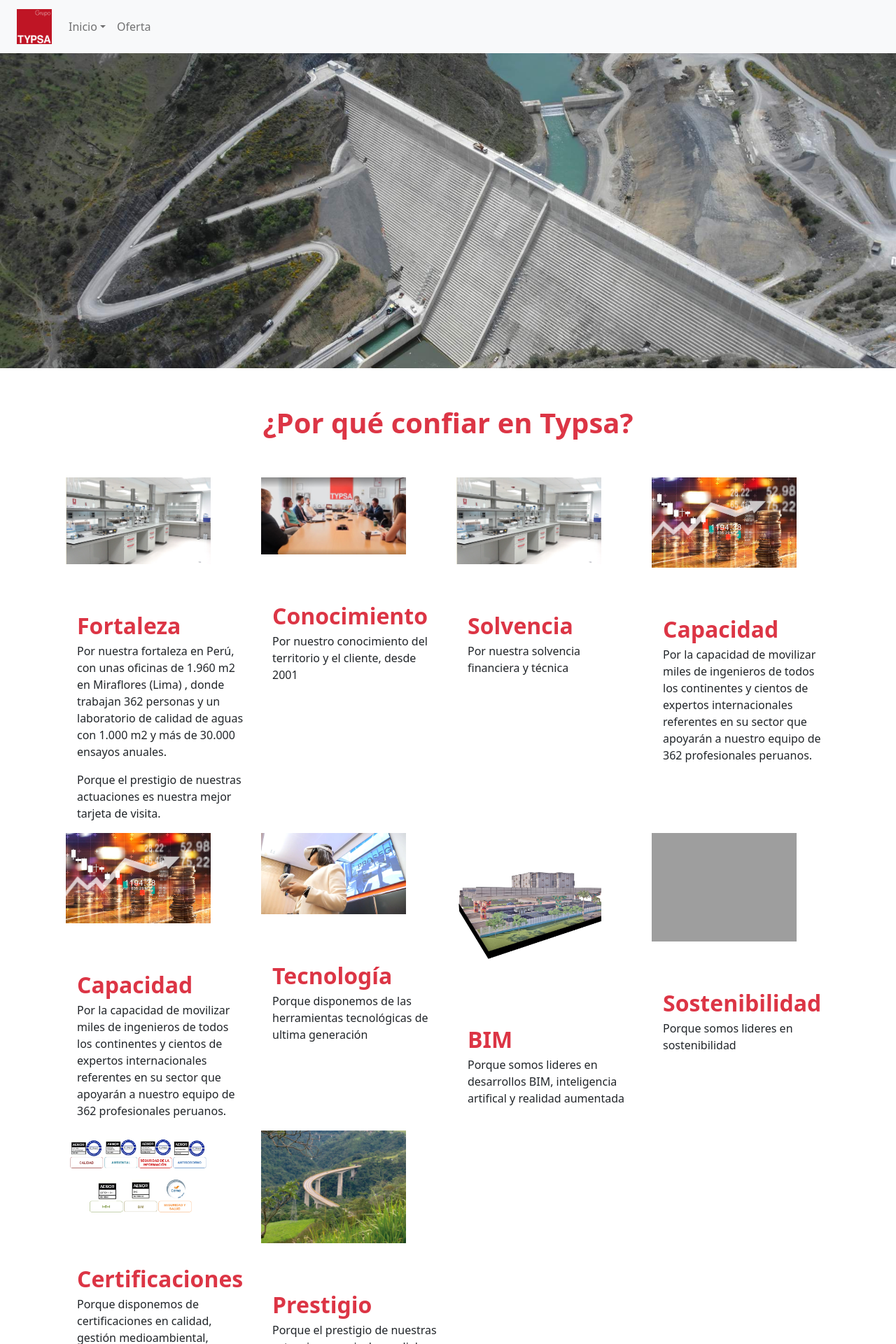
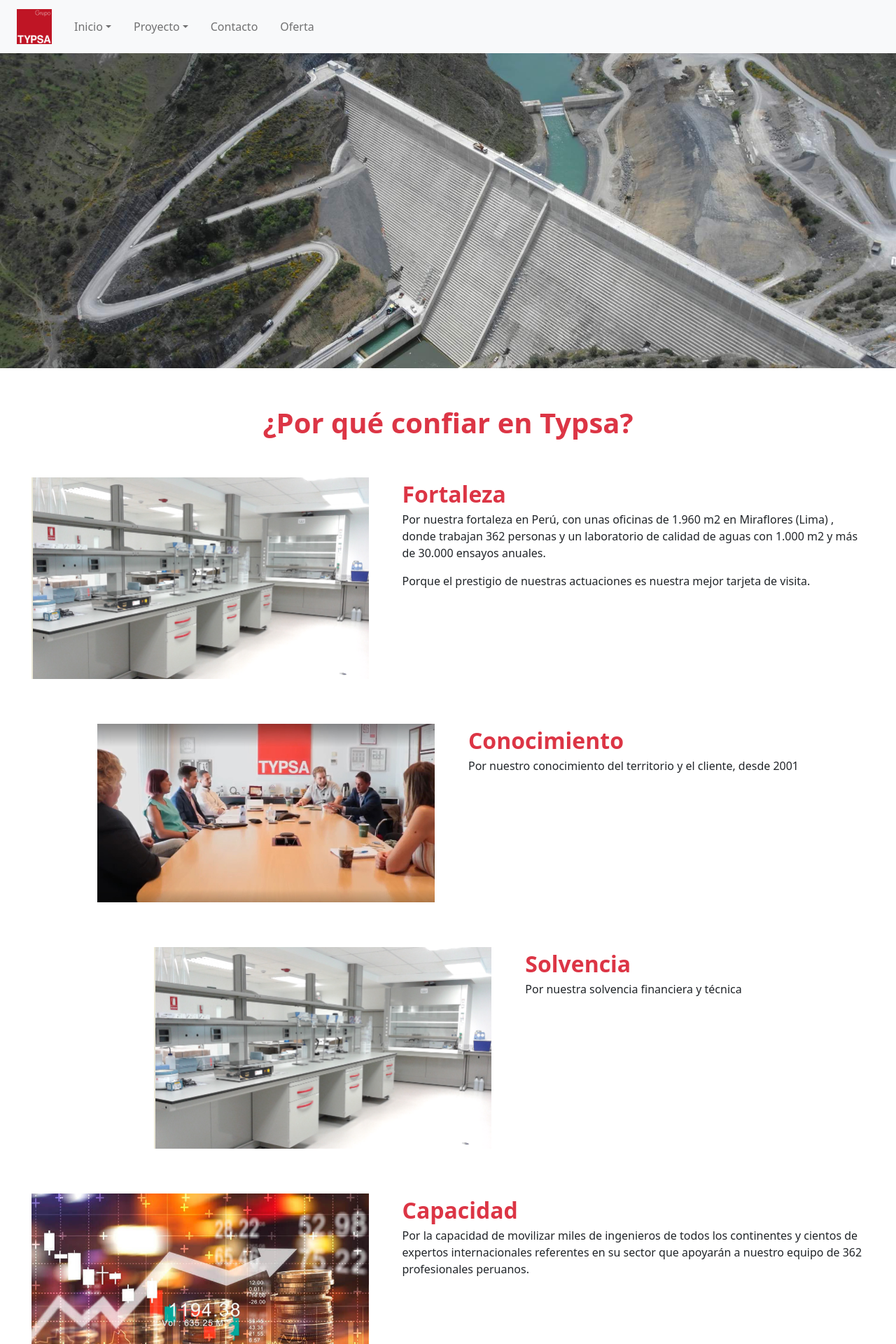
Before and after one commit to WilliamCipriani/typsa-web, a Next.js app: page /confiar-typsa in a window 1280 px wide. Shown: the top 1920 px of the page at 70% size. Built offline with nearby package versions, Linux system fonts and the light colour scheme; grey boxes are pictures that could not be loaded.

Commit message:
actualizacion

```diff
--- a/src/components/head-login/index.js
+++ b/src/components/head-login/index.js
@@ -19,7 +19,7 @@
         localStorage.removeItem('id');
         localStorage.removeItem('ally-supports-cache');
         // then redirect to login page
-        router.push('/index');
+        router.push('/');
     }
 
     useEffect(() => {
--- a/src/components/head/index.js
+++ b/src/components/head/index.js
@@ -17,8 +17,8 @@
             </Navbar.Brand>
             <Navbar.Toggle aria-controls="basic-navbar-nav" />
             <Navbar.Collapse id="basic-navbar-nav" className="justify-content-end">
-            <Nav className="me-auto ">
-              <NavDropdown title="Inicio" id="basic-nav-dropdown">
+            <Nav className="me-auto d-flex">
+              <NavDropdown title="Inicio"  id="basic-nav-dropdown" className='mx-2'>
                 <NavDropdown.Item href="/quienes-somos">Quiénes somos</NavDropdown.Item>
                 <NavDropdown.Item href="/confiar-typsa">Confiar en TYPSA</NavDropdown.Item>
                 <NavDropdown.Item href="/typsa-peru">TYPSA - PERÚ</NavDropdown.Item>
@@ -26,7 +26,16 @@
                 <NavDropdown.Item href="/capacidad">Capacidades Digitales</NavDropdown.Item>
               </NavDropdown>
 
-              <Nav.Link href="/login" className="btn border-0">
+              <NavDropdown title="Proyecto"  id="basic-nav-dropdown" className='mx-2'>
+                <NavDropdown.Item href="/quienes-somos">Chiclayo</NavDropdown.Item>
+              </NavDropdown>
+
+
+              <Nav.Link href="/contacto" className='mx-2' >
+                Contacto
+              </Nav.Link>
+
+              <Nav.Link href="/login" className='mx-2'>
                 Oferta
               </Nav.Link>
 
--- a/src/pages/_app.js
+++ b/src/pages/_app.js
@@ -2,6 +2,8 @@
 import "bootstrap/dist/css/bootstrap.min.css";
 import Head from "next/head";
 import { useEffect } from "react";
+import "react-responsive-carousel/lib/styles/carousel.min.css";
+
 
 export default function App({ Component, pageProps }) {
 
--- a/src/pages/confiar-typsa/index.js
+++ b/src/pages/confiar-typsa/index.js
@@ -20,51 +20,47 @@
           ¿Por qué confiar en Typsa?
       </div>
 
-      <div className='container'>
-        <div className='row'>
+      <div className='container-fluid p-0 mt-4'>
 
 
-
-        <div className="col-md-3 d-flex d-flex flex-column align-items-center">
-          <div className="d-flex justify-content-center text-center mb-5 me-5">
+        <div className="d-flex justify-content-center text-center mt-5 flex-column flex-lg-row">
+          <div className="d-flex justify-content-center  mb-3">
             <Image className='img-fluid' src='/imagen/consorcio/d95d517f045f91b97baaaec244442a4b.jpg' width={482} height={260} alt="Fundación-Grupo-TYPSA"/>
           </div>
-          <div className="ms-3 mt-3 text-start" style={{maxWidth: '661px'}}>
+          <div className="text-start ms-5 " style={{maxWidth: '661px'}}>
             <spam className="text-danger fs-2 fw-bolder">Fortaleza</spam>
             <p>Por nuestra fortaleza en Perú, con unas oficinas de 1.960 m2 en Miraflores (Lima) , donde trabajan 362 personas y  un laboratorio de calidad de aguas con 1.000 m2 y más de 30.000 ensayos anuales.</p>
             <p>Porque el prestigio de nuestras actuaciones es nuestra mejor tarjeta de visita.</p>
           </div>
-
-
         </div>
 
-        <div className="col-md-3 d-flex d-flex flex-column align-items-center">
-          <div className="d-flex justify-content-center text-center mb-5 me-5">
+        <div className="d-flex justify-content-center text-center mt-5 flex-column flex-lg-row">
+          <div className="d-flex justify-content-center  mb-3">
             <Image className='img-fluid'  src='/imagen/consorcio/49ef68551dd87726985fbd51a92437fa.jpg' width={482} height={260} alt="Fundación-Grupo-TYPSA"/>
           </div>
-          <div className="ms-3 mt-3 text-start" style={{maxWidth: '661px'}}>
+          <div className="text-start ms-5 " style={{maxWidth: '661px'}}>
             <spam className="text-danger fs-2 fw-bolder">Conocimiento</spam>
             <p>Por nuestro conocimiento del territorio  y el cliente, desde 2001</p>
           </div>
 
 
         </div>
-        <div className="col-md-3 d-flex d-flex flex-column align-items-center">
-          <div className="d-flex justify-content-center text-center mb-5 me-5">
+        <div className="d-flex justify-content-center text-center mt-5 flex-column flex-lg-row">
+          <div className="d-flex justify-content-center  mb-3">
             <Image className='img-fluid' src='/imagen/consorcio/d95d517f045f91b97baaaec244442a4b.jpg' width={482} height={260} alt="Fundación-Grupo-TYPSA"/>
           </div>
-          <div className="ms-3 mt-3 text-start" style={{maxWidth: '661px'}}>
+          <div className="text-start ms-5" style={{maxWidth: '661px'}}>
             <spam className="text-danger fs-2 fw-bolder">Solvencia</spam>
             <p>Por nuestra solvencia financiera y técnica</p>
           </div>
 
 
         </div>
-        <div className="col-md-3 d-flex d-flex flex-column align-items-center">
-          <div className="d-flex justify-content-center text-center mb-5 me-5">
+        <div className="d-flex justify-content-center text-center mt-5 flex-column flex-lg-row">
+          <div className="d-flex justify-content-center  mb-3">
             <Image  className='img-fluid' src='/imagen/consorcio/68212f7bd77b3da81490014f1c203b57.jpg' width={482} height={260} alt="Fundación-Grupo-TYPSA"/>
           </div>
-          <div  className="ms-3 mt-3 text-start" style={{maxWidth: '661px'}}>
+          <div  className="text-start ms-5" style={{maxWidth: '661px'}}>
             <spam className="text-danger fs-2 fw-bolder">Capacidad</spam>
             <p>Por la capacidad de movilizar miles de ingenieros de todos los continentes y cientos de expertos internacionales referentes en su sector que apoyarán a nuestro equipo de 362 profesionales peruanos.</p>
           </div>
@@ -72,11 +68,11 @@
 
         </div>
 
-        <div className="col-md-3 d-flex d-flex flex-column align-items-center">
-          <div className="d-flex justify-content-center text-center mb-5 me-5">
+        <div className="d-flex justify-content-center text-center mt-5 flex-column flex-lg-row">
+          <div className="d-flex justify-content-center  mb-3">
             <Image  className='img-fluid' src='/imagen/consorcio/68212f7bd77b3da81490014f1c203b57.jpg' width={482} height={260} alt="Fundación-Grupo-TYPSA"/>
           </div>
-          <div  className="ms-3 mt-3 text-start" style={{maxWidth: '661px'}}>
+          <div  className="text-start ms-5" style={{maxWidth: '661px'}}>
             <spam className="text-danger fs-2 fw-bolder">Capacidad</spam>
             <p>Por la capacidad de movilizar miles de ingenieros de todos los continentes y cientos de expertos internacionales referentes en su sector que apoyarán a nuestro equipo de 362 profesionales peruanos.</p>
           </div>
@@ -84,64 +80,61 @@
 
         </div>
 
-        <div  className="col-md-3 d-flex d-flex flex-column align-items-center">
-          <div className="d-flex justify-content-center text-center mb-5 me-5">
+        <div  className="d-flex justify-content-center text-center mt-5 flex-column flex-lg-row">
+          <div className="d-flex justify-content-center  mb-3">
             <Image className='img-fluid' src='/imagen/consorcio/bbae5c584da1b762181babc4d6bf5ccb.jpg' width={482} height={260} alt="Fundación-Grupo-TYPSA" />
           </div>
-          <div className="ms-3 mt-3 text-start" style={{maxWidth: '661px'}}>
+          <div className="text-start ms-5" style={{maxWidth: '661px'}}>
             <spam  className="text-danger fs-2 fw-bolder">Tecnología</spam>
             <p>Porque disponemos de las herramientas tecnológicas de ultima generación</p>
           </div>
 
 
         </div>
-        <div className="col-md-3 d-flex d-flex flex-column align-items-center">
-          <div className="d-flex justify-content-center text-center mb-5 me-5">
+        <div className="d-flex justify-content-center text-center mt-5 flex-column flex-lg-row">
+          <div className="d-flex justify-content-center  mb-3">
             <Image  className='img-fluid' src='/imagen/consorcio/f67f4ea0ab30fef0377e16a59f2e9d56.jpg' width={482} height={260} alt="Fundación-Grupo-TYPSA"/>
           </div>
-          <div className="ms-3 mt-3 text-start" style={{maxWidth: '661px'}}>
+          <div className="text-start ms-5" style={{maxWidth: '661px'}}>
             <spam  className="text-danger fs-2 fw-bolder">BIM</spam>
             <p>Porque somos lideres en desarrollos BIM, inteligencia artifical y realidad aumentada</p>
           </div>
 
 
         </div>
-        <div className="col-md-3 d-flex d-flex flex-column align-items-center">
-          <div className="d-flex justify-content-center text-center mb-5 me-5">
+        <div className="d-flex justify-content-center text-center mt-5 flex-column flex-lg-row">
+          <div className="d-flex justify-content-center  mb-3">
             <Image className='img-fluid'  src='/imagen/consorcio/7092468791a508b5771ab2b617f7421f.jpg' width={482} height={260} alt="Fundación-Grupo-TYPSA"/>
           </div>
-          <div className="ms-3 mt-3 text-start" style={{maxWidth: '661px'}}>
+          <div className="text-start ms-5" style={{maxWidth: '661px'}}>
             <spam  className="text-danger fs-2 fw-bolder">Sostenibilidad</spam>
             <p>Porque somos lideres en sostenibilidad</p>
           </div>
 
 
         </div>
-        <div  className="col-md-3 d-flex d-flex flex-column align-items-center">
-          <div className="d-flex justify-content-center text-center mb-5 me-5">
+        <div  className="d-flex justify-content-center text-center mt-5 flex-column flex-lg-row">
+          <div className="d-flex justify-content-center  mb-3">
             <Image className='img-fluid' src='/imagen/consorcio/012c24be3e2ccbd10828221884a66d50.jpg' width={482} height={260} alt="Fundación-Grupo-TYPSA"/>
           </div>
-          <div className="ms-3 mt-3 text-start" style={{maxWidth: '661px'}}>
+          <div className="text-start ms-5" style={{maxWidth: '661px'}}>
             <spam className="text-danger fs-2 fw-bolder">Certificaciones</spam>
             <p>Porque disponemos de certificaciones en calidad, gestión medioambiental, prevención de riesgos, integridad, seguridad de la información, I+D+i y BIM. Además, calificamos nuestros proyectos según criterios ENVISION ó GREENROADS en sostenibilidad</p>
           </div>
 
 
         </div>
-        <div className="col-md-3 d-flex d-flex flex-column align-items-center">
-          <div className="d-flex justify-content-center text-center mb-5 me-5">
+        <div className="d-flex justify-content-center text-center mt-5 flex-column flex-lg-row">
+          <div className="d-flex justify-content-center  mb-3">
             <Image className='img-fluid'  src='/imagen/consorcio/2fa4c3162f975f01cea118c34dbea563.jpg' width={482} height={260} alt="Fundación-Grupo-TYPSA"/>
           </div>
-          <div  className="ms-3 mt-3 text-start" style={{maxWidth: '661px'}}>
+          <div  className="text-start ms-5" style={{maxWidth: '661px'}}>
             <spam className="text-danger fs-2 fw-bolder">Prestigio</spam>
             <p>Porque el prestigio de nuestras actuaciones a nivel mundial es nuestra mejor carta de presentación.</p>
             <p>Porque hemos fidelizado clientes durante más de 55 años</p>
           </div>
         </div>
 
-
-
-        </div>
 
     </div>
 
--- a/src/pages/login/index.js
+++ b/src/pages/login/index.js
@@ -19,7 +19,7 @@
       console.log(username, password);
 
 
-      const response = await fetch("backend-typsa-web-production.up.railway.app/auth", {
+      const response = await fetch("http://localhost:3030/auth", {
 
         method: "POST",
         headers: {
--- a/src/pages/punto-clave/index.js
+++ b/src/pages/punto-clave/index.js
@@ -20,7 +20,7 @@
           <section >
 
 
-        <div className="className='container-fluid p-0 mt-4">
+        <div className="container-fluid p-0 mt-4">
             <div className="d-flex justify-content-center text-center mt-5 flex-column flex-lg-row">
                 <div className="d-flex justify-content-center  mb-5">
                     <Image src='/imagen/punto-clave/665b698165d64e69dc990c53ef7bb9d8.jpg' className="img-fluid" width={532} height={261} alt="typsa"/>
```
Also changed, not shown: package.json (+7 -3 lines), src/components/maps/index.js (added, +33 -0 lines), src/pages/contacto/index.js (added, +66 -0 lines), src/pages/index.js (+34 -6 lines), src/styles/contacto.module.css (added, +8 -0 lines), src/styles/index.module.css (+26 -6 lines), 1 other file (tests, documents, lock files or other folders).
